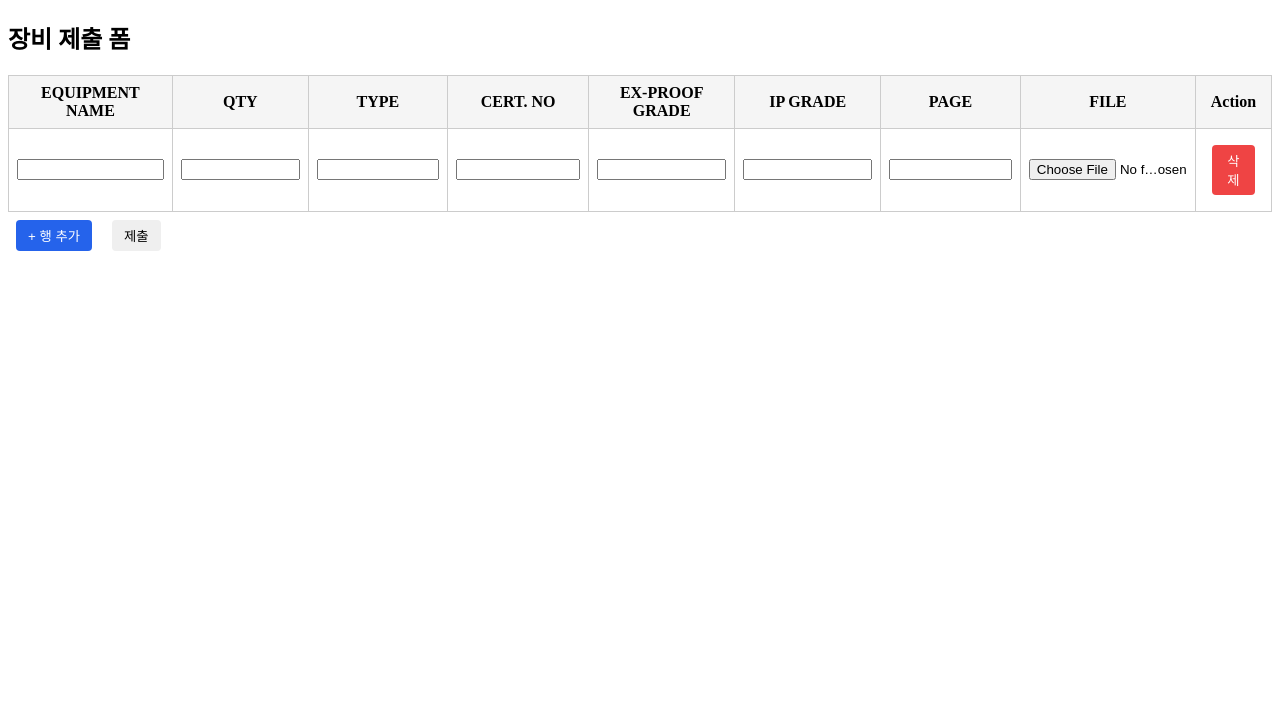
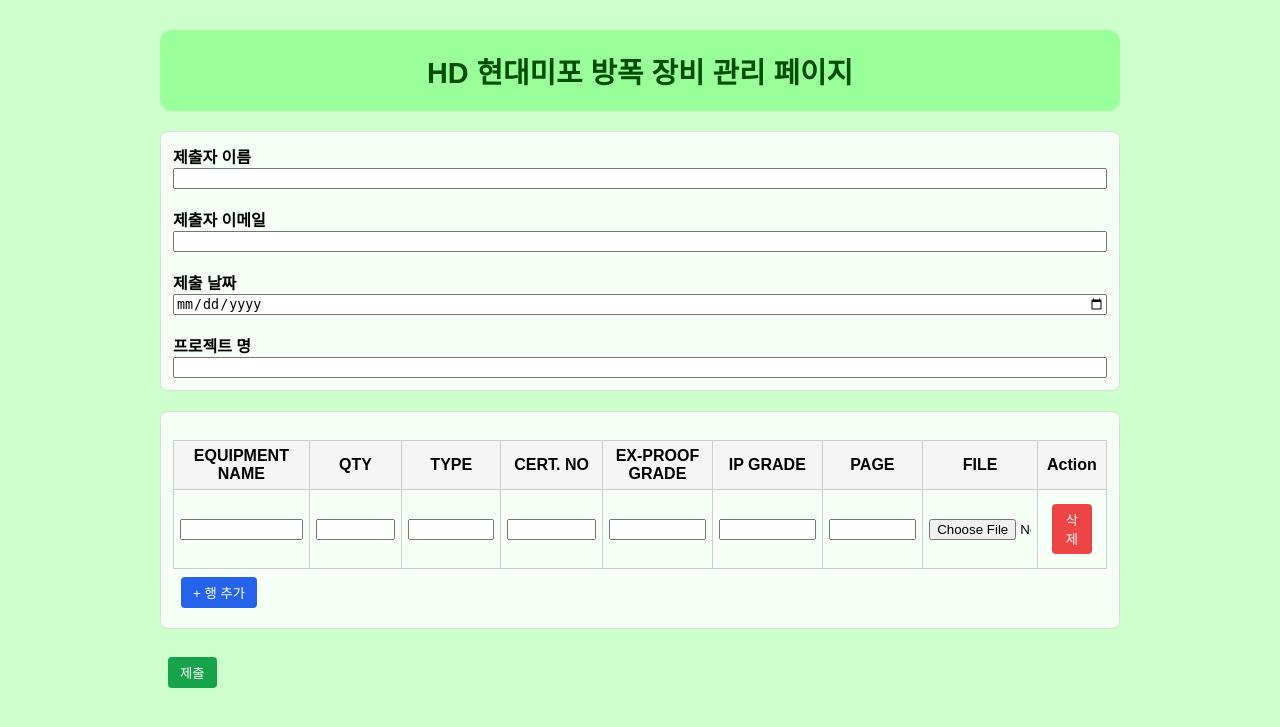
Before and after one commit to HD-Jinyeong/my_flask_app, a Flask app: page / in a window 1280 px wide. Shown: the top 727 px of the page. Run offline with Flask 3, Linux system fonts and the light colour scheme.

Commit message:
style: add title & green background

```diff
--- a/templates/form.html
+++ b/templates/form.html
@@ -2,20 +2,63 @@
 <html lang="ko">
 <head>
   <meta charset="utf-8" />
-  <title>장비 제출 폼</title>
+  <title>HD 현대미포 방폭 장비 관리 페이지</title>
   <style>
+    body {
+      max-width: 960px;
+      margin: 30px auto;
+      font-family: sans-serif;
+      background-color: #ccffcc; /* 연두색 배경 */
+    }
+    header {
+      text-align: center;
+      padding: 20px;
+      background: #99ff99;
+      border-radius: 12px;
+      margin-bottom: 20px;
+    }
+    header h1 {
+      margin: 0;
+      font-size: 1.8em;
+      color: #004d00;
+    }
     table {border-collapse: collapse; width: 100%; margin-top: 16px;}
-    th, td {border: 1px solid #ccc; padding: 8px; text-align: center;}
+    th, td {border: 1px solid #ccc; padding: 6px; text-align: center;}
     th {background: #f5f5f5;}
-    input, select {width: 100%; box-sizing: border-box;}
+    input, textarea {width: 100%; box-sizing: border-box;}
     .btn {margin: 8px; padding: 6px 12px; border: none; cursor: pointer; border-radius: 4px;}
     .btn-add {background: #2563eb; color: #fff;}
     .btn-del {background: #ef4444; color: #fff;}
+    .btn-submit {background: #16a34a; color: #fff;}
+    .section {margin-bottom: 20px; padding: 12px; border: 1px solid #ddd; border-radius: 8px; background: #ffffffcc;}
+    label {font-weight: bold;}
   </style>
 </head>
 <body>
-  <h2>장비 제출 폼</h2>
+  <!-- 🔹 페이지 상단 제목 -->
+  <header>
+    <h1>HD 현대미포 방폭 장비 관리 페이지</h1>
+  </header>
+
   <form method="post" enctype="multipart/form-data" action="/submit">
+
+    <!-- 🔹 제출자 정보 -->
+    <div class="section">
+      <label>제출자 이름</label>
+      <input type="text" name="submitter_name" required><br><br>
+
+      <label>제출자 이메일</label>
+      <input type="email" name="submitter_email" required><br><br>
+
+      <label>제출 날짜</label>
+      <input type="date" name="submit_date" required><br><br>
+
+      <label>프로젝트 명</label>
+      <input type="text" name="project_name" required>
+    </div>
+
+    <!-- 🔹 장비 리스트 -->
+    <div class="section">
       <table id="equipmentTable">
         <thead>
           <tr>
@@ -45,7 +88,9 @@
         </tbody>
       </table>
       <button type="button" class="btn btn-add" onclick="addRow()">+ 행 추가</button>
-    <button type="submit" class="btn">제출</button>
+    </div>
+
+    <button type="submit" class="btn btn-submit">제출</button>
   </form>
 
   <script>
```
Lines whose indentation alone changed are shown as unchanged.
